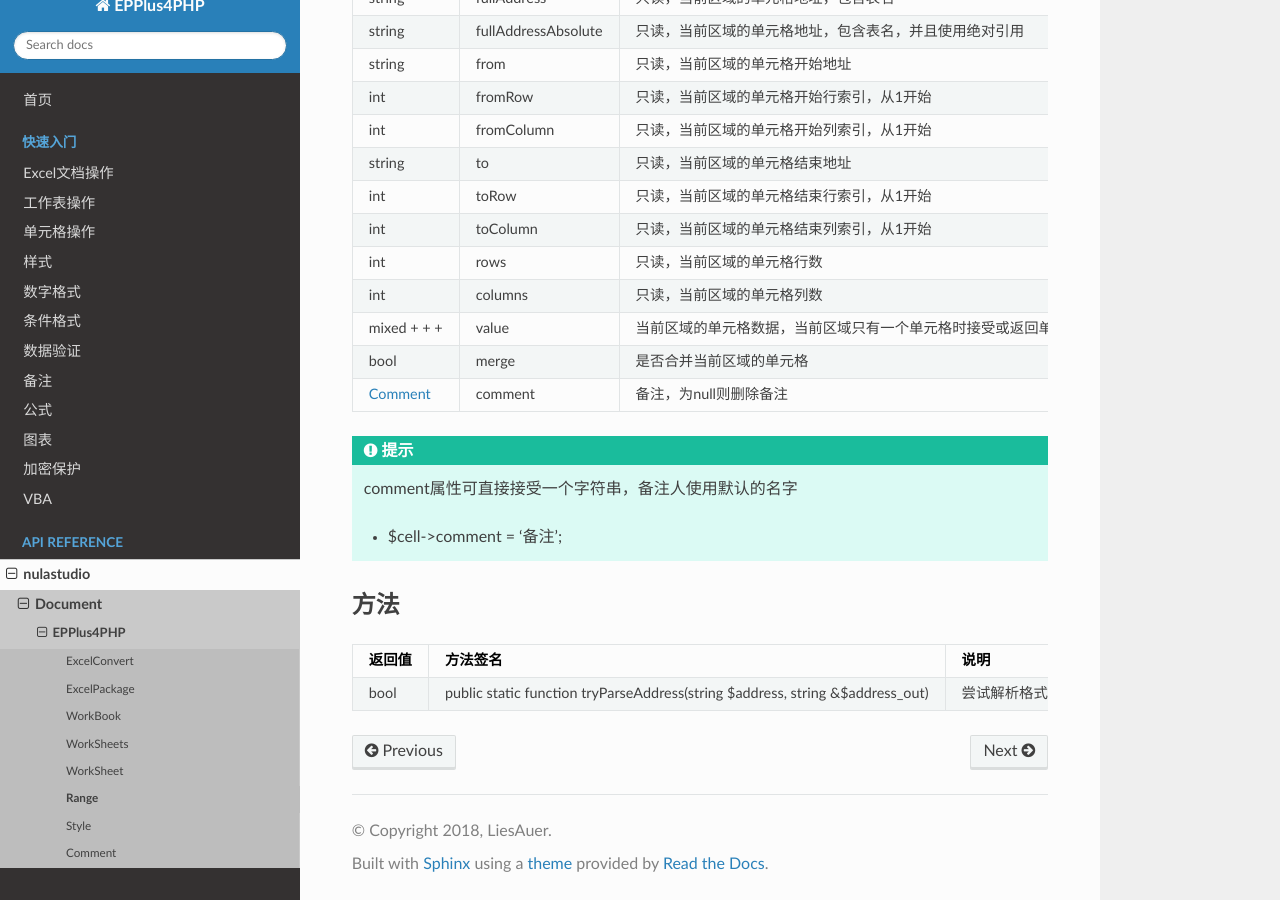
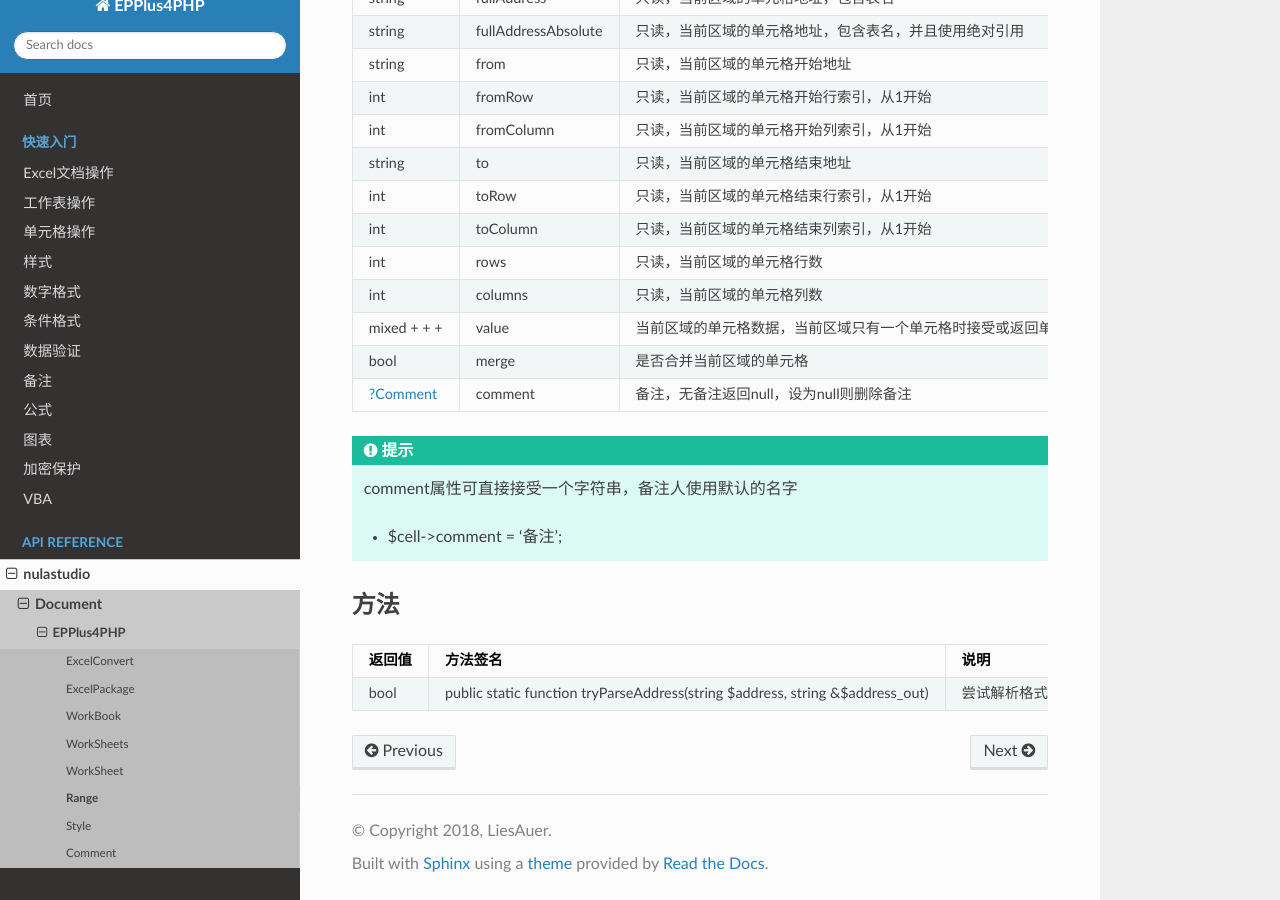
Before and after one commit to nulastudio/EPPlus4PHP-docs, a Sphinx documentation site: the page built from source/api/nulastudio/Document/EPPlus4PHP/Range.rst, in a window 1280 px wide and 900 px high, scrolled down 791 px. Built offline with Sphinx 7.4.7 and the Read the Docs theme 2.0.0, drawn with Linux system fonts in a browser that asks for light colours.

Commit message:
update comment document

```diff
--- a/source/api/nulastudio/Document/EPPlus4PHP/Range.rst
+++ b/source/api/nulastudio/Document/EPPlus4PHP/Range.rst
@@ -73,7 +73,7 @@ Range
 +----------------------------------------------------------------------------------------------------------------------+---------------------+--------------------------------------------------------------------------------------------+
 | bool                                                                                                                 | merge               | 是否合并当前区域的单元格                                                                   |
 +----------------------------------------------------------------------------------------------------------------------+---------------------+--------------------------------------------------------------------------------------------+
-| :doc:`Comment <Comment>`                                                                                             | comment             | 备注，为null则删除备注                                                                     |
+| :doc:`?Comment <Comment>`                                                                                            | comment             | 备注，无备注返回null，设为null则删除备注                                                   |
 +----------------------------------------------------------------------------------------------------------------------+---------------------+--------------------------------------------------------------------------------------------+
 
 .. hint:: comment属性可直接接受一个字符串，备注人使用默认的名字
```
